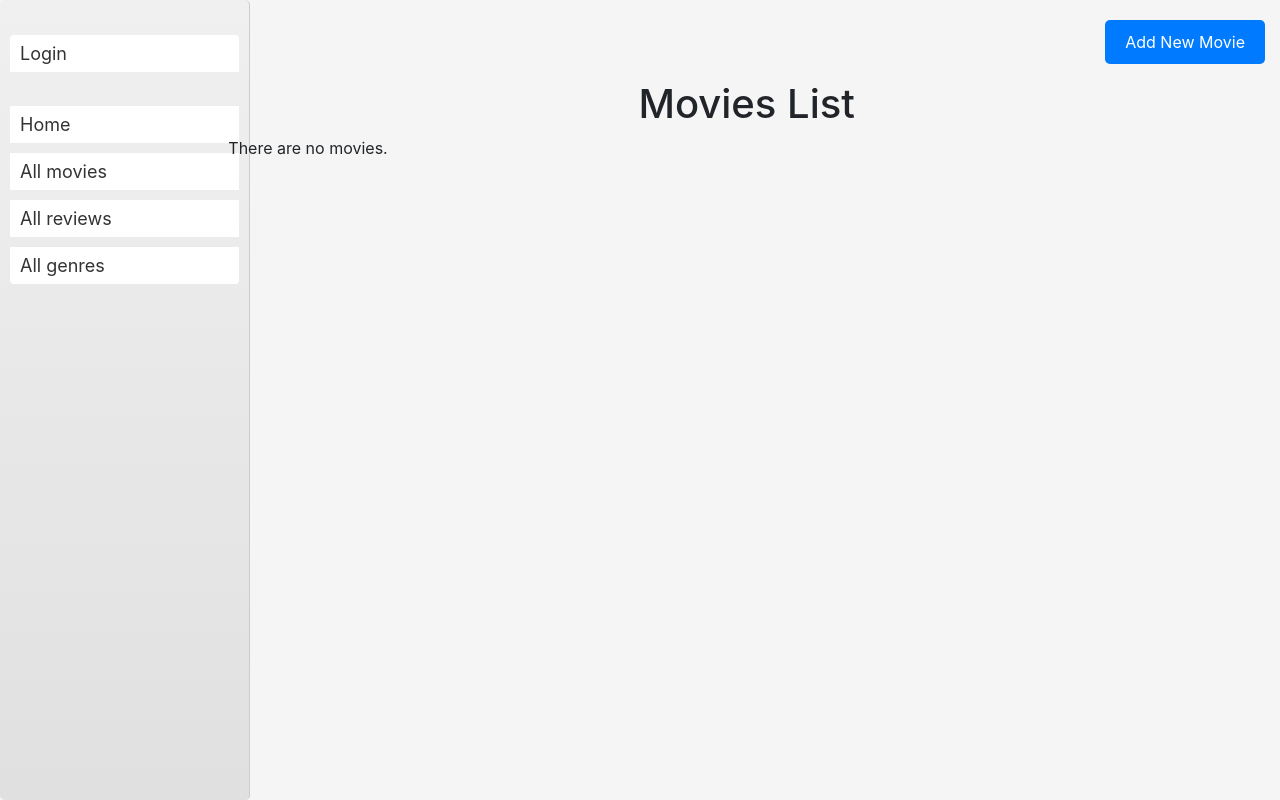
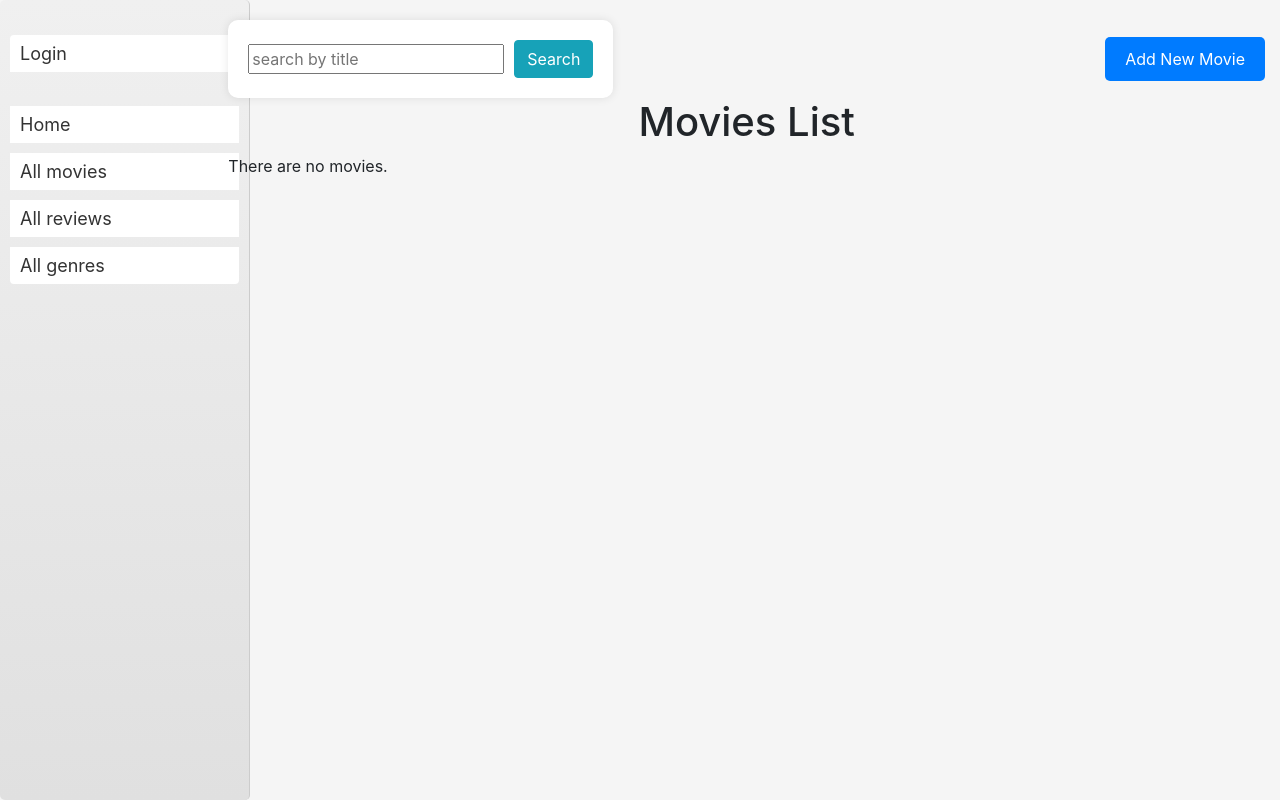
Before and after one commit to oleksiimuhyr/CritiQuill, a Django app: page /movies/ in a window 1280 px wide. Run offline with Django 5.2, Linux system fonts and the light colour scheme; data that the repository does not hold is empty.

Commit message:
add search fields to genre and movies, modified reviews list representation

```diff
--- a/review/forms.py
+++ b/review/forms.py
@@ -42,3 +42,19 @@ class ReviewForm(forms.ModelForm):
     def __init__(self, *args, **kwargs):
         super(ReviewForm, self).__init__(*args, **kwargs)
         self.fields['movie'].queryset = Movie.objects.all()
+
+
+class MovieSearchForm(forms.Form):
+    title = forms.CharField(
+        max_length=255,
+        required=False,
+        label="",
+        widget=forms.TextInput(attrs={"placeholder": "search by title"}),
+    )
+
+
+class GenreSearchForm(forms.Form):
+    query = forms.CharField(
+        required=False,
+        label="",
+        widget=forms.TextInput(attrs={"placeholder": "search by genre"}))
--- a/review/views.py
+++ b/review/views.py
@@ -1,12 +1,12 @@
 from django.contrib.auth.decorators import login_required
 from django.contrib.auth.mixins import LoginRequiredMixin
-from django.contrib.auth.views import LoginView
 from django.core.paginator import Paginator
 from django.shortcuts import render, get_object_or_404, redirect
 from django.urls import reverse_lazy
 from django.views import generic
 
-from .forms import MovieCreateForm, GenreForm, ReviewForm
+from .forms import (MovieCreateForm, GenreForm, ReviewForm,
+                    MovieSearchForm, GenreSearchForm)
 from .models import Movie, Review, Genre, Reviewer
 
 
@@ -31,14 +31,23 @@ def index(request):
 
 
 def all_genres(request):
+    form = GenreSearchForm(request.GET)
     genres_list = Genre.objects.all()
-    paginator = Paginator(genres_list, 5)  # Paginate by 5 genres per page
+
+    if form.is_valid():
+        query = form.cleaned_data.get('query')
+        if query:
+            genres_list = genres_list.filter(name__icontains=query)
+
+    paginator = Paginator(genres_list, 5)
     page_number = request.GET.get('page')
     page_obj = paginator.get_page(page_number)
     is_paginated = page_obj.has_other_pages()
+
     return render(request,
                   'review/all_genres.html',
-                  {'genres': page_obj, 'paginator': paginator, 'page_obj': page_obj, 'is_paginated': is_paginated})
+                  {'genres': page_obj, 'paginator': paginator, 'page_obj': page_obj, 'is_paginated': is_paginated,
+                   'form': form})
 
 
 def all_genre_movies(request, genre_id):
@@ -84,6 +93,23 @@ class MovieListView(generic.ListView):
     context_object_name = "movies_list"
     paginate_by = 5
 
+    def get_context_data(self, *, object_list=None, **kwargs):
+        context = super(MovieListView, self).get_context_data(**kwargs)
+        title = self.request.GET.get("title", "")
+        context["search_form"] = MovieSearchForm(
+            initial={"title": title}
+        )
+        return context
+
+    def get_queryset(self):
+        queryset = Movie.objects.prefetch_related("genre")
+        form = MovieSearchForm(self.request.GET)
+        if form.is_valid():
+            return queryset.filter(
+                title__icontains=form.cleaned_data["title"]
+            )
+        return queryset
+
 
 class ReviewListView(generic.ListView):
     model = Review
--- a/templates/review/movies_list.html
+++ b/templates/review/movies_list.html
@@ -1,10 +1,18 @@
 {% extends "base.html" %}
 
 {% block content %}
-<div class="text-right mb-3">
-  {% if not existing_movie %}
-    <a href="{% url 'review:movie-create' %}" class="btn btn-primary">Add New Movie</a>
-  {% endif %}
+<div class="d-flex justify-content-between align-items-center">
+  <div class="text-left">
+    <form method="get" action="" class="form-inline">
+      {{ search_form }}
+      <input style="margin-left: 10px" class="btn btn-info" type="submit" value="Search">
+    </form>
+  </div>
+  <div class="text-right">
+    {% if not existing_movie %}
+      <a href="{% url 'review:movie-create' %}" class="btn btn-primary">Add New Movie</a>
+    {% endif %}
+  </div>
 </div>
 
 <div class="movies-container">
```
Also changed, not shown: templates/review/all_genres.html (+14 -6 lines), templates/review/reviews_list.html (+12 -2 lines).
